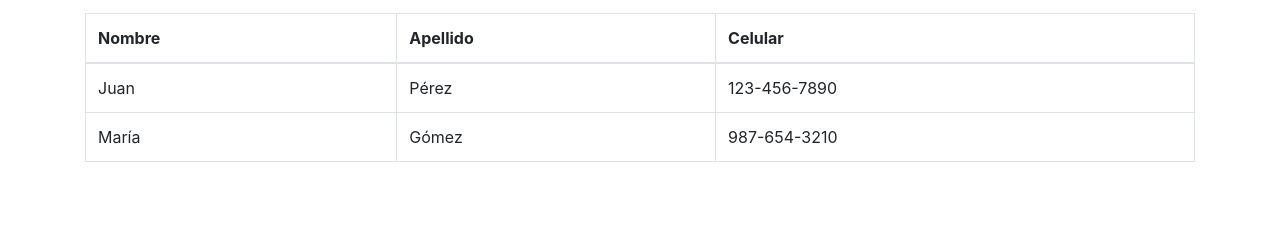
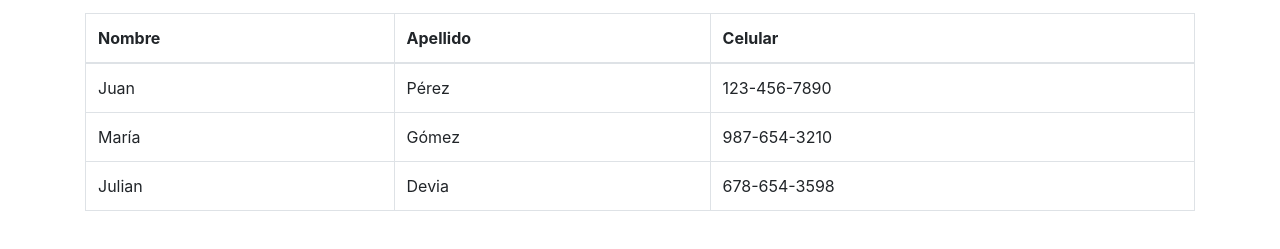
Before and after one commit to Julian-Devia/Git_GitHub, a plain HTML site: page index.html in a window 1280 px wide. Shown: the part 139-388 px from the top of the page. Drawn offline with nearby package versions, Linux system fonts and the light colour scheme.

Commit message:
Se agrego una fila con la informacion correspondiente

```diff
--- a/index.html
+++ b/index.html
@@ -58,6 +58,11 @@
                     <td>Gómez</td>
                     <td>987-654-3210</td>
                 </tr>
+                <tr>
+                    <td>Julian</td>
+                    <td>Devia</td>
+                    <td>678-654-3598</td>
+                </tr>
             </tbody>
         </table>
     </div>
```
